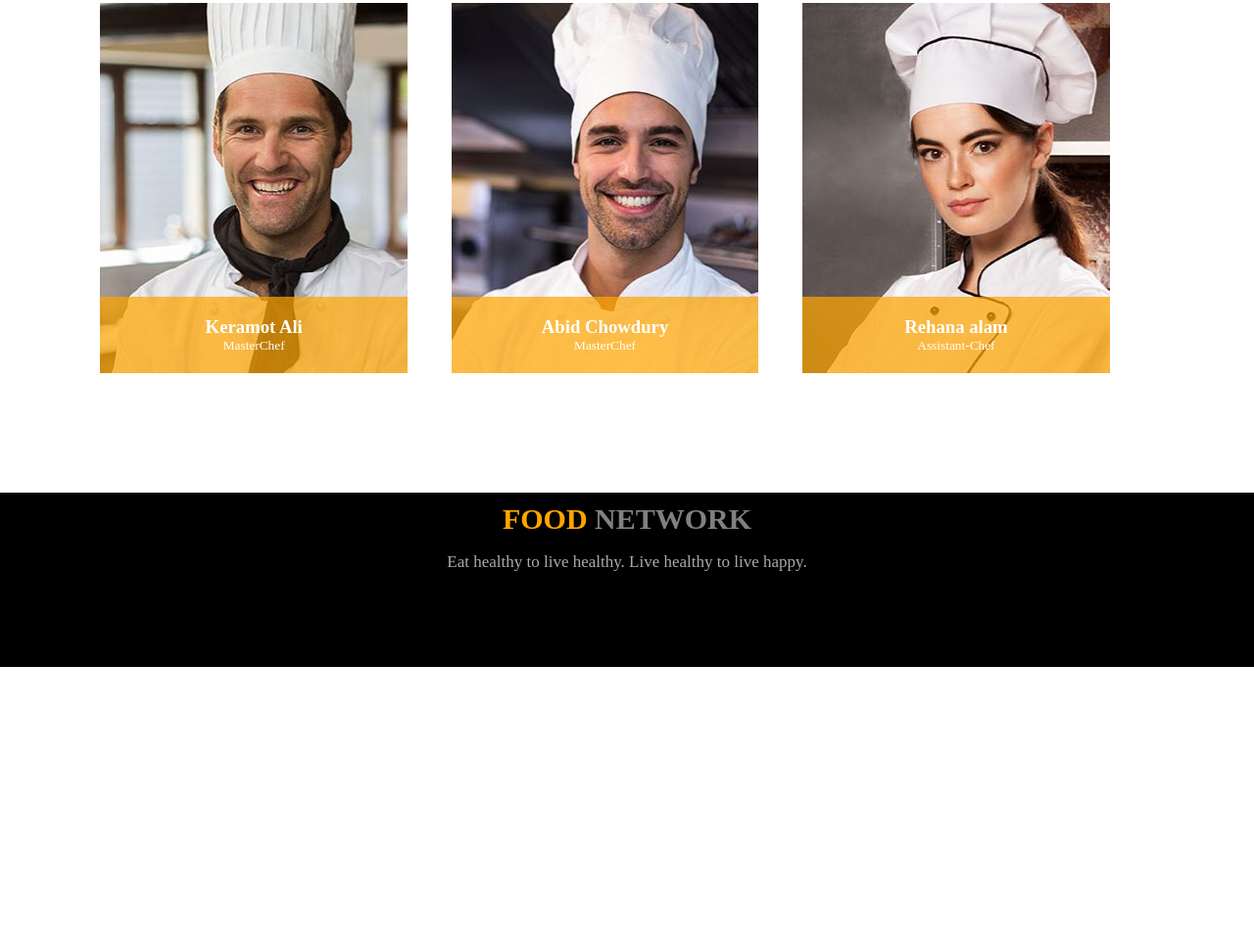
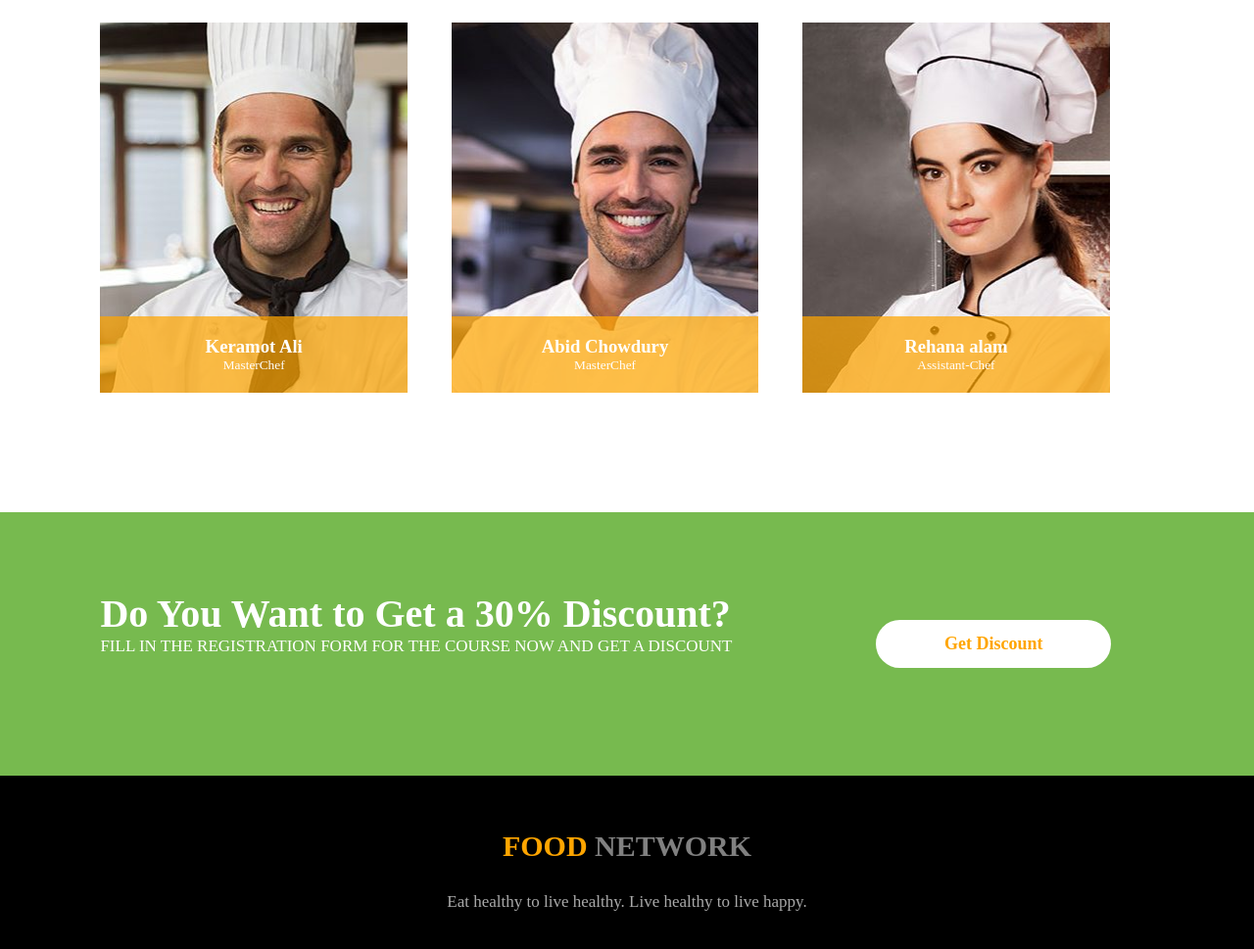
Before and after one commit to tanvir56/my-food-netwrok, a plain HTML site: page index.html in a window 1280 px wide. Shown: the part 2309-3278 px from the top of the page at 98% size. Before the commit the page ends 2990 px from the top, so only its background shows below. Drawn offline with Linux system fonts and the light colour scheme; a web font is replaced by a local one.

Commit message:
discount section added

```diff
--- a/index.html
+++ b/index.html
@@ -151,6 +151,19 @@
         </div>
     </section>
 
+    <section class="flexible" id="discount-sec">
+
+        <div class="third-fouth-width">
+            <h2 class="text-color-white">Do You Want to Get a 30% Discount?</h2>
+            <p class="text-color-white">FILL IN THE REGISTRATION FORM FOR THE COURSE NOW AND GET A DISCOUNT</p>
+        </div>
+
+        <div class="one-fourth-width">
+            <a target="_blank" class="link-btn-sec"href="">Get Discount</a>
+        </div>
+
+    </section>
+
     <footer>
 
         <h3><span class="text-color-orange">FOOD</span> NETWORK</h3>
--- a/style.css
+++ b/style.css
@@ -130,7 +130,7 @@ footer {
 
     text-align: center;
     background-color: black;
-    padding: 10px 0 80px;
+    padding: 25px 0 80px;
 }
 
 footer h3 {
@@ -153,7 +153,12 @@ footer p {
 
 }
 
-.chef h2,h3 {
+.chef h2 {
+
+    margin: 0;
+}
+
+.chef h3 {
 
     margin: 0;
 }
@@ -176,6 +181,8 @@ footer p {
 
 }
 
+
+
 .small-text-block {
 
     display: block;
@@ -188,3 +195,46 @@ footer p {
     padding: 20px;
     color: white;
 }
+
+#discount-sec {
+
+    background-color: #77BA4F;
+    padding-top: 80px;
+    padding-bottom: 80px;
+    margin-bottom: 0px;
+
+}
+
+.third-fouth-width {
+
+    width: 66%;
+    margin: 0 2%;
+
+}
+
+.one-fouth-width {
+
+    width: 30%;
+    margin: 0;
+}
+
+.text-color-white {
+
+    color: white;
+    margin: 0;
+}
+
+.link-btn-sec {
+
+    text-decoration: none;
+    background: white;
+    color: orange;
+    padding: 14px 70px;
+    border-radius: 30px;
+    font-size: 18px;
+    font-weight: 700;
+    margin: 20px auto;
+    display: inline-block;
+    margin: 30px;
+
+}
```
